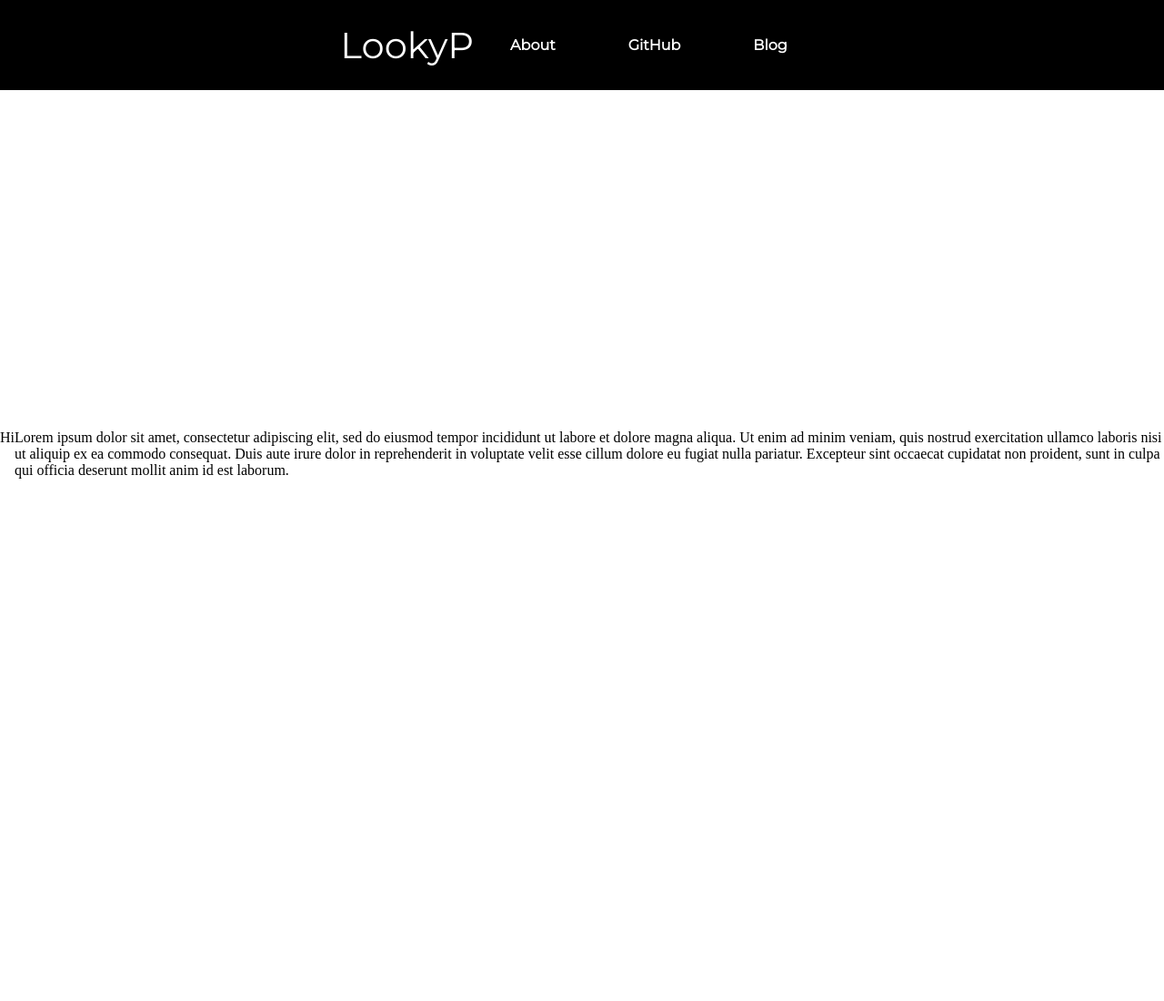
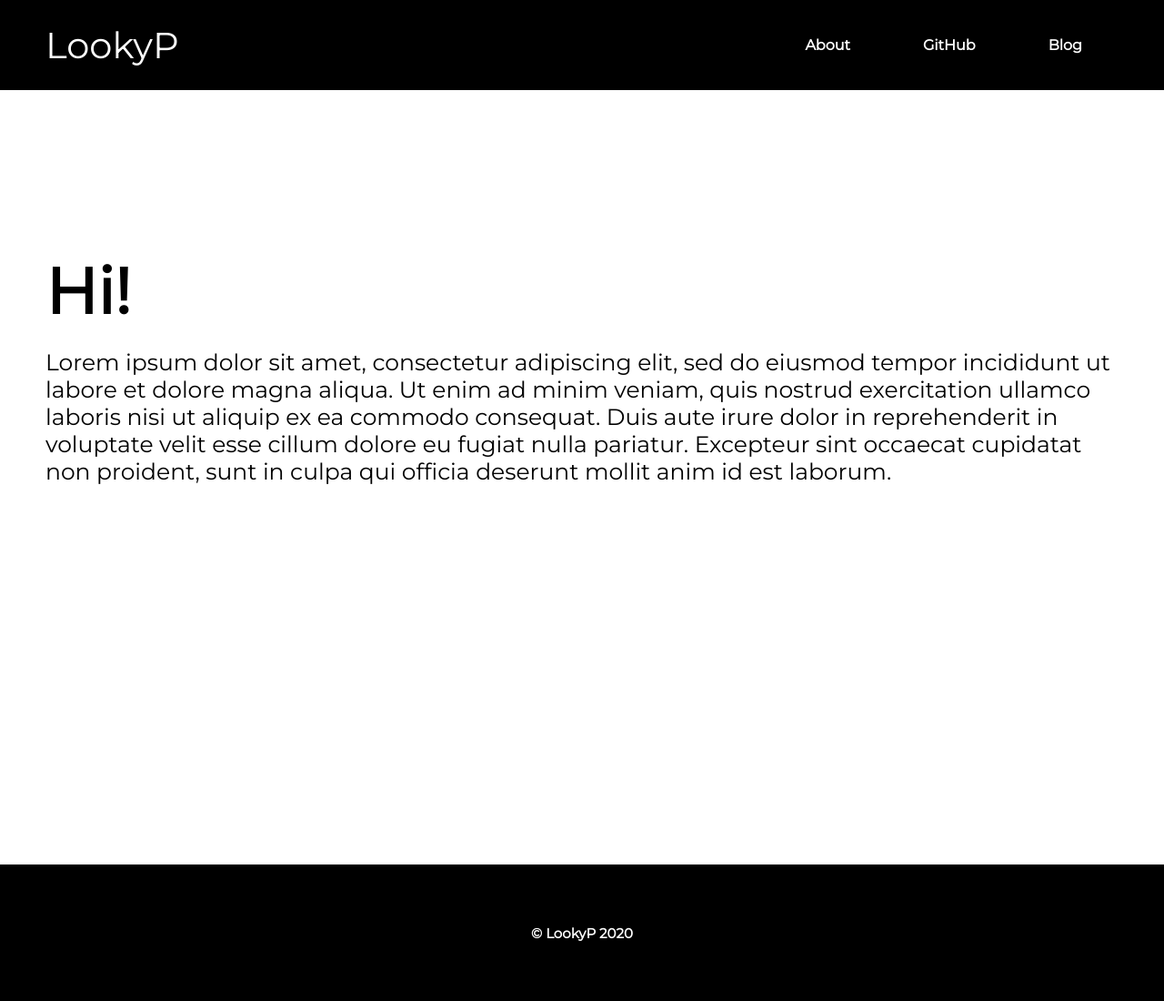
Before and after one commit to LookyP/PortfolioSite, a Gatsby site: page / in a window 1280 px wide. Shown: the whole page at 91% size. Before the commit the page ends 899 px from the top, so only its background shows below. Built offline with nearby package versions, Linux system fonts and the light colour scheme; Gatsby itself is replaced by a stand-in of ours.

Commit message:
Added top section and link animation

```diff
--- a/package.json
+++ b/package.json
@@ -15,7 +15,7 @@
     "gatsby-plugin-transition-link": "^1.18.0",
     "gatsby-source-filesystem": "^2.1.40",
     "gatsby-transformer-sharp": "^2.3.7",
-    "gsap": "^3.3.0",
+    "gsap": "^3.3.4",
     "prop-types": "^15.7.2",
     "react": "^16.12.0",
     "react-dom": "^16.12.0",
--- /dev/null
+++ b/src/components/footer.js
@@ -0,0 +1,12 @@
+import React from "react"
+import styles from "./footer.module.css"
+
+const Header = () => (
+  <>
+    <div id="header" className={styles.footerContainer}>
+      <div className={styles.footerText}>&copy; LookyP 2020</div>
+    </div>
+  </>
+)
+
+export default Header
--- /dev/null
+++ b/src/components/footer.module.css
@@ -0,0 +1,15 @@
+.footerContainer {
+  width: 100%;
+  height: 150px;
+  background-color: black;
+  display: flex;
+  align-items: center;
+  justify-content: center;
+}
+
+.footerText {
+  font-family: "Montserrat";
+  font-size: 15px;
+  font-weight: bold;
+  color: white;
+}
--- a/src/components/header.js
+++ b/src/components/header.js
@@ -1,13 +1,16 @@
 import React from "react"
 import styles from "./header.module.css"
+import AniLink from "gatsby-plugin-transition-link/AniLink"
 
 const Header = () => (
   <>
-    <div className={styles.headerContainer}>
+    <div id="header" className={styles.headerContainer}>
       <div className={styles.elementsContainer}>
         <div className={styles.mainTitle}>LookyP</div>
         <div className={styles.linksContainer}>
-          <div className={styles.link}>About</div>
+          <AniLink paintDrip color="black" to="about" className={styles.link}>
+            About
+          </AniLink>
           <div className={styles.link}>GitHub</div>
           <div className={styles.link}>Blog</div>
         </div>
--- a/src/components/header.module.css
+++ b/src/components/header.module.css
@@ -4,6 +4,9 @@
   justify-content: center;
   align-items: center;
   background-color: black;
+  position: fixed;
+  width: 100%;
+  transition: all 0.2s;
 }
 
 .elementsContainer {
@@ -34,6 +37,7 @@
   margin: 0px 20px;
   padding: 20px;
   transition: all 0.5s;
+  text-decoration: none;
 }
 
 .link:hover {
@@ -41,3 +45,9 @@
   background-color: white;
   color: black;
 }
+
+@media only screen and (max-width: 1350px) {
+  .elementsContainer {
+    margin: 20px 50px;
+  }
+}
--- a/src/pages/index.js
+++ b/src/pages/index.js
@@ -1,5 +1,6 @@
 import React from "react"
 import Header from "../components/header"
+import Footer from "../components/footer"
 import styles from "./index.module.css"
 
 const IndexPage = () => (
@@ -7,7 +8,7 @@ const IndexPage = () => (
     <Header />
     <div className={styles.container}>
       <div className={styles.containerOne}>
-        <div className={styles.oneTitle}>Hi</div>
+        <div className={styles.oneTitle}>Hi!</div>
         <div className={styles.oneBody}>
           Lorem ipsum dolor sit amet, consectetur adipiscing elit, sed do
           eiusmod tempor incididunt ut labore et dolore magna aliqua. Ut enim ad
@@ -19,6 +20,7 @@ const IndexPage = () => (
         </div>
       </div>
     </div>
+    <Footer />
   </>
 )
 export default IndexPage
--- a/src/pages/index.module.css
+++ b/src/pages/index.module.css
@@ -1,9 +1,41 @@
 .container {
   display: flex;
-  height: 100vh;
   align-items: center;
+  flex-direction: column;
 }
 
 .containerOne {
   display: flex;
+  flex-direction: column;
+  justify-content: center;
+  margin: 0px 400px 0px 400px;
+  height: 100vh;
 }
+
+.oneTitle {
+  font-family: "Montserrat";
+  font-size: 70px;
+  margin: 10px 0px 20px 0px;
+  font-weight: bold;
+}
+
+.oneBody {
+  font-family: "Montserrat";
+  font-size: 25px;
+}
+
+.containerTwo {
+  height: 200px; /*Get rid*/
+  width: 100%;
+  background-color: rgba(0, 0, 0, 1);
+  background-image: rgba(0, 0, 0, 1);
+  clip-path: polygon(0 0, 100% 0, 100% 80%, 0 100%);
+  border-top: 0;
+  padding-bottom: 10%;
+}
+
+@media only screen and (max-width: 1350px) {
+  .containerOne {
+    margin: 0px 50px 150px 50px;
+  }
+}
```
Also changed, not shown: src/html.js (+16 -0 lines), src/pages/about.js (+6 -1 lines), 1 other file.
